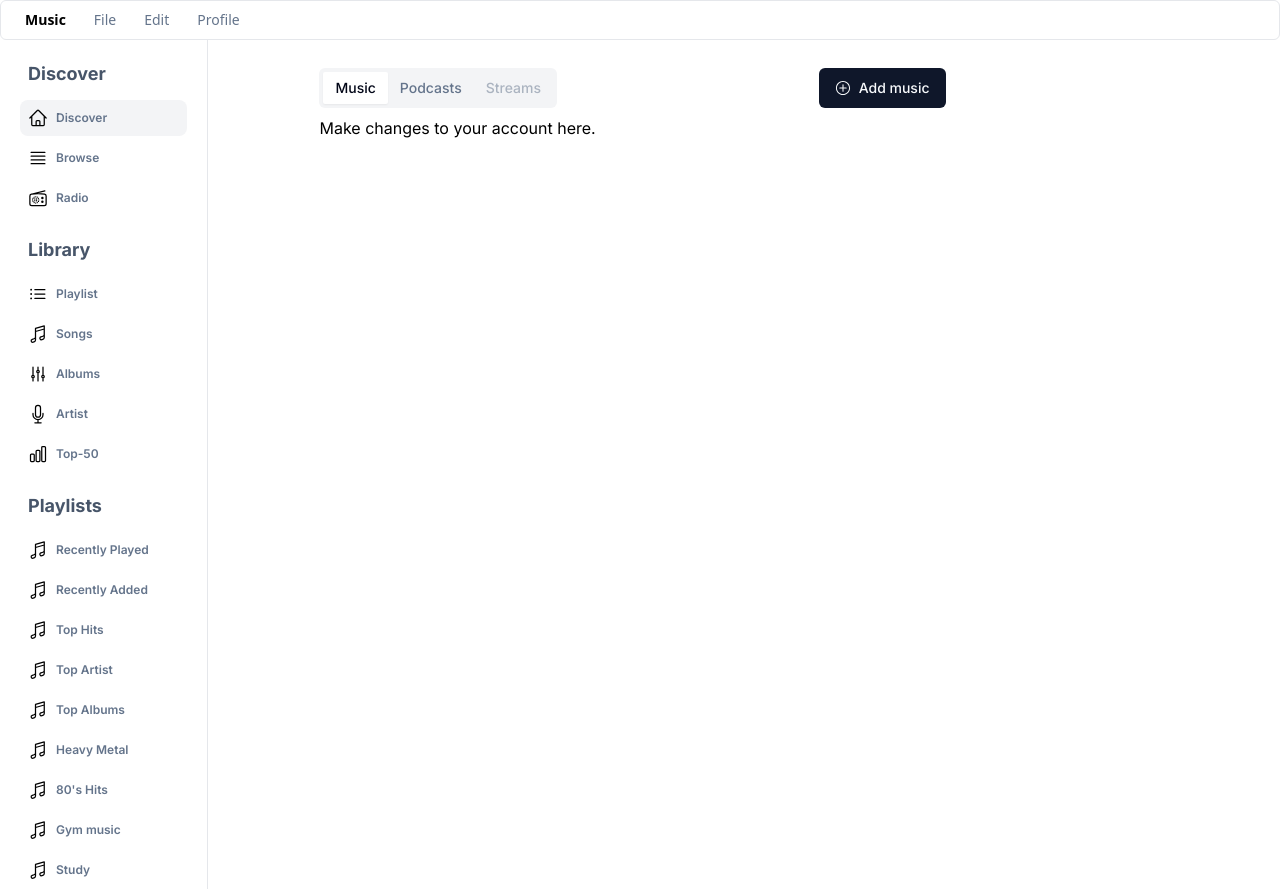
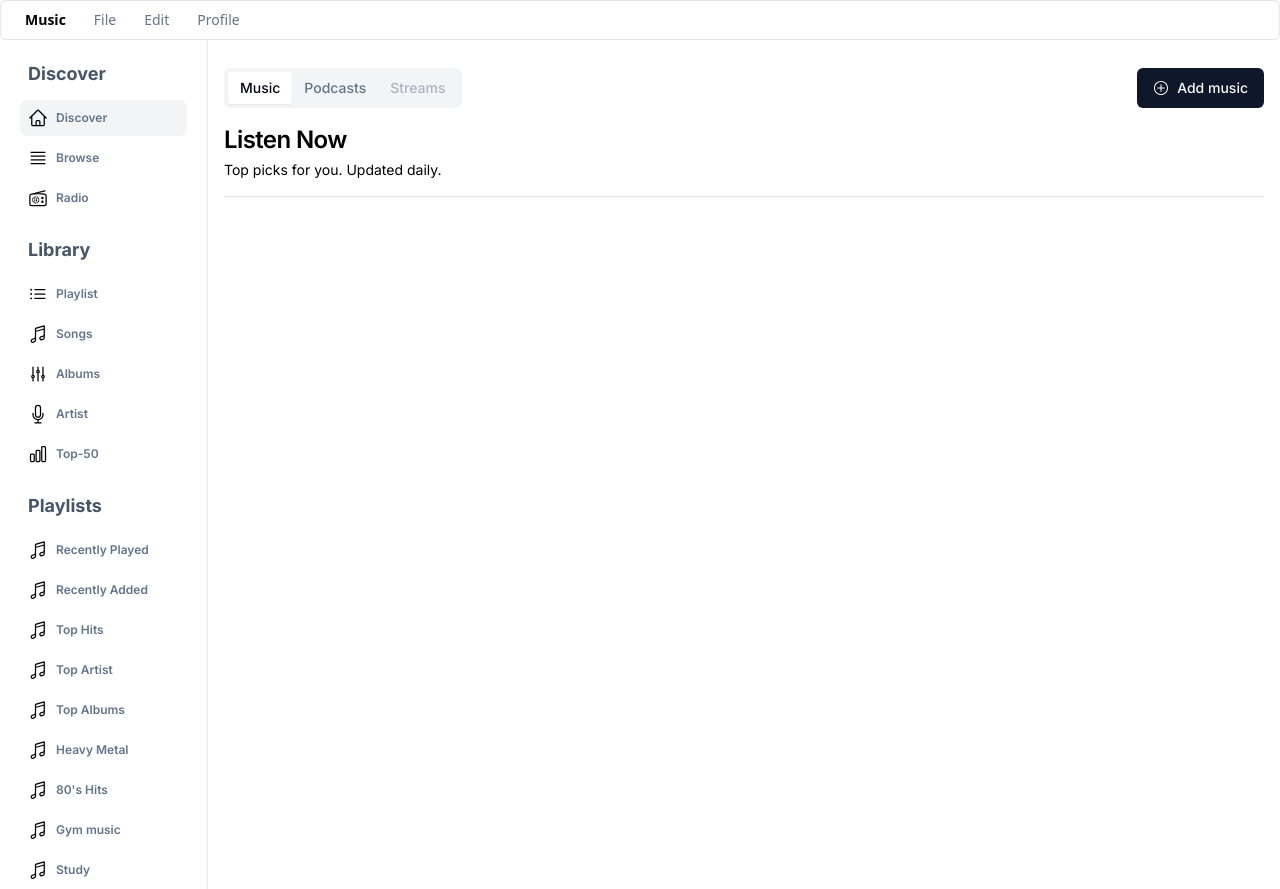
Before and after one commit to laguagu/music-app, a Next.js app: page / in a window 1280 px wide. Built offline with nearby package versions, Linux system fonts and the light colour scheme.

Commit message:
style: via dolorosa style fixes

```diff
--- a/app/page.tsx
+++ b/app/page.tsx
@@ -1,43 +1,37 @@
 import { Button } from "@/components/ui/button";
 import { Separator } from "@/components/ui/separator";
 import { Tabs, TabsContent, TabsList, TabsTrigger } from "@/components/ui/tabs";
-import { PlusCircledIcon } from "@radix-ui/react-icons"
+import { PlusCircledIcon } from "@radix-ui/react-icons";
+import MusicContent from "@/components/ui/music-content";
 
 export default function MusicPage() {
   return (
-    <div className="flex justify-around md:flex-row md:overflow-hidden mt-7">
-      <div className="flex">
-        <Tabs defaultValue="music" className="h-full">
-          <TabsList className="bg-gray-100 ">
+    <div className="max-w-full mx-auto mt-7 px-4">
+      <div className="flex items-center justify-between mb-4">
+
+        <Tabs defaultValue="music" className="flex-grow">
+          <TabsList className="bg-gray-100">
             <TabsTrigger value="music">Music</TabsTrigger>
             <TabsTrigger value="podcast">Podcasts</TabsTrigger>
-            <TabsTrigger value="live" disabled>
-              Streams
-            </TabsTrigger>
+            <TabsTrigger value="live" disabled>Streams</TabsTrigger>
           </TabsList>
-          <TabsContent value="music">
-            Make changes to your account here.
-          </TabsContent>
-          <TabsContent value="podcast">Change your password here.</TabsContent>
         </Tabs>
+
+        <Button className="ml-4">
+          <PlusCircledIcon className="mr-2 h-4 w-4" />
+          Add music
+        </Button>
       </div>
 
-      <div className="flex justify-start">
 
-        <Button variant="default"><PlusCircledIcon className="mr-2 h-4 w-4" />Add music</Button>
-      </div>
-      <div className="flex justify-end"></div>
+      <Tabs defaultValue="music" className="flex-grow">
+        <TabsContent value="music" className="outline-none">
+          <MusicContent />
+        </TabsContent>
+        <TabsContent value="podcast">Change your password here.</TabsContent>
+      </Tabs>
+
+      <Separator className="my-4 w-full" />
     </div>
   );
 }
-
-// export default function Layout({ children }: { children: React.ReactNode }) {
-//   return (
-//     <div className="flex h-screen flex-col md:flex-row md:overflow-hidden">
-//       <div className="w-full flex-none md:w-64">
-//         <SideNav />
-//       </div>
-//       <div className="flex-grow p-6 md:overflow-y-auto md:p-12">{children}</div>
-//     </div>
-//   );
-// }
--- /dev/null
+++ b/components/ui/music-content.tsx
@@ -0,0 +1,14 @@
+function MusicContent() {
+  return (
+    <div className="flex items-center justify-between w-full">
+      <div className="space-y-1">
+        <h2 className="text-2xl font-semibold tracking-tight">Listen Now</h2>
+        <p className="text-sm">
+          Top picks for you. Updated daily.
+        </p>
+      </div>
+    </div>
+  );
+}
+
+export default MusicContent;
```
